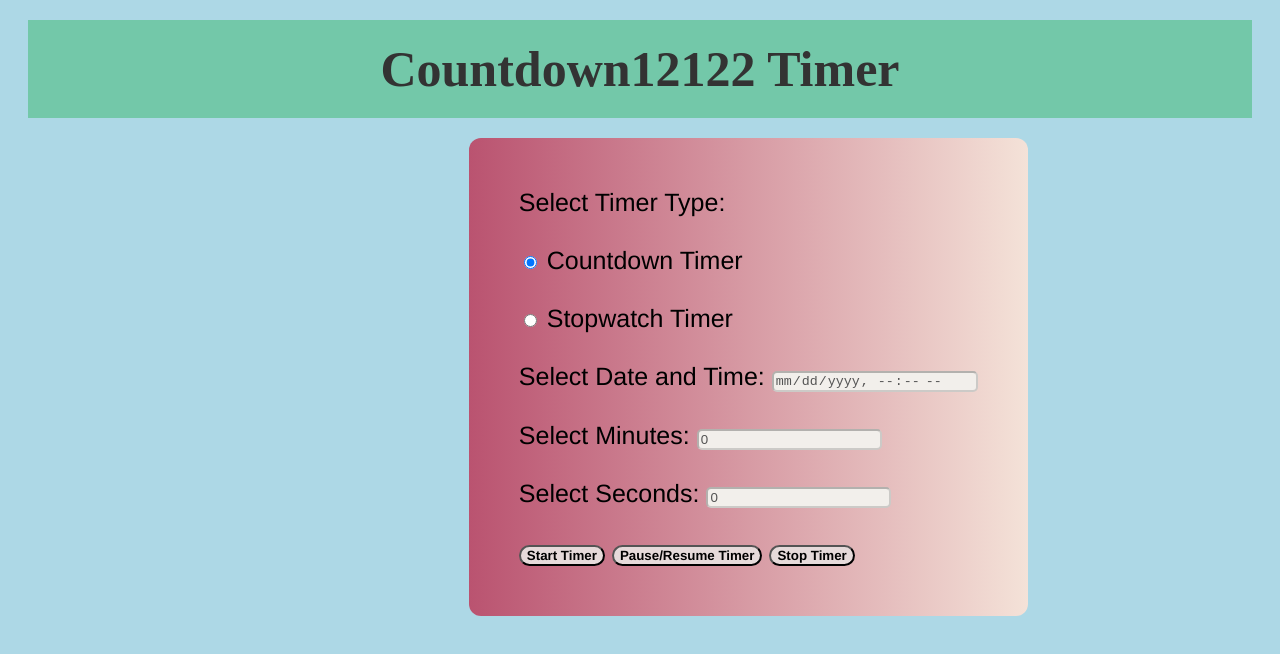
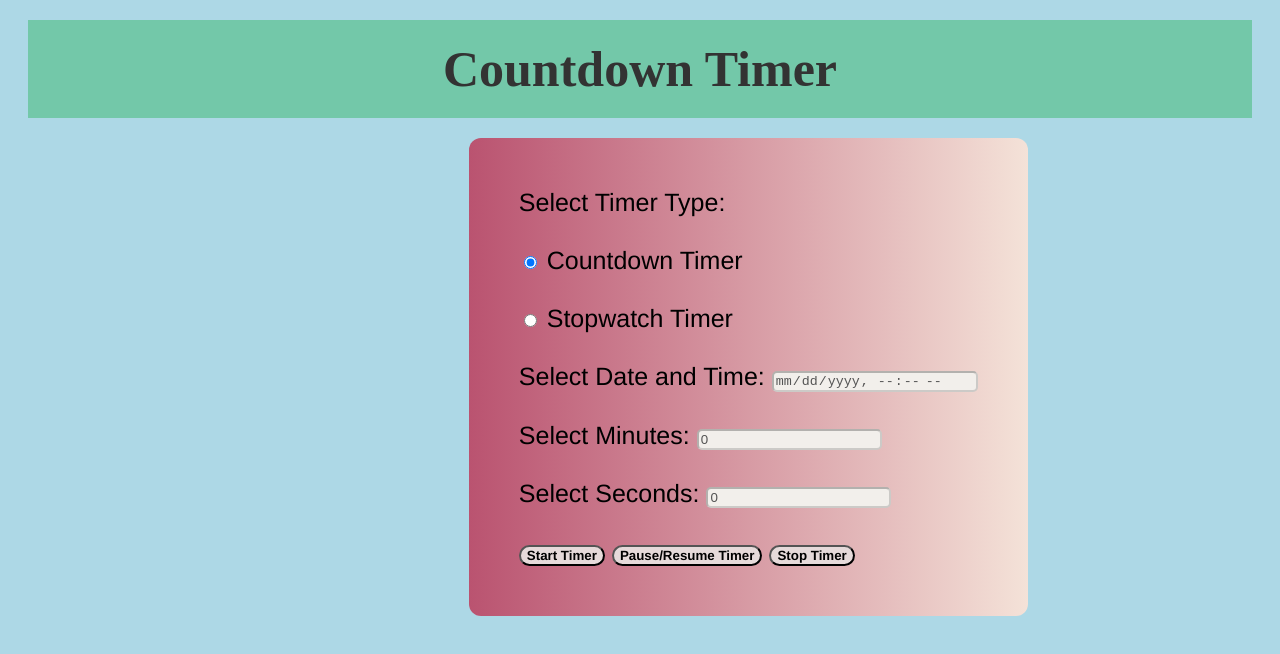
Before and after one commit to Hemanthkuricheti/timeeee, a plain HTML site: page index.html in a window 1280 px wide. Drawn offline with Linux system fonts and the light colour scheme.

Commit message:
Update index.html

```diff
--- a/index.html
+++ b/index.html
@@ -47,7 +47,7 @@
   </style>
 </head>
 <body>
-  <h1>Countdown12122 Timer</h1>
+  <h1>Countdown Timer</h1>
   <div >
 
 
```
